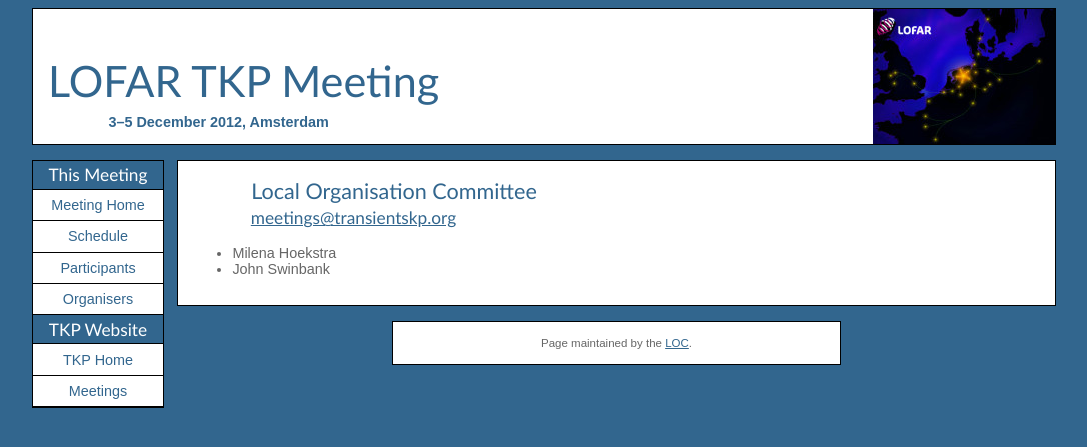
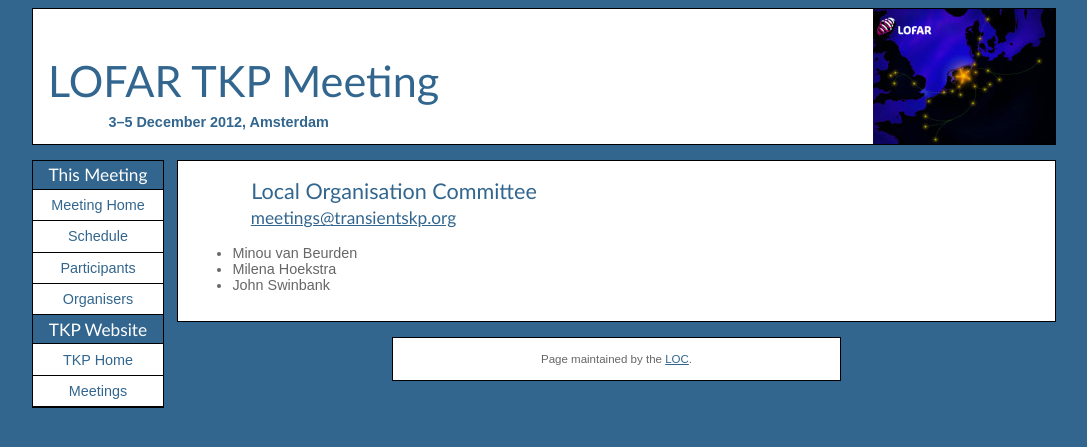
Before and after one commit to transientskp/transientskp.github.com, a Jekyll site: the page built from meetings/2012-12/organisers.html, in a window 1280 px wide. Shown: the top 447 px of the page, without its empty margins (96-1183 px from the left). Built offline with Jekyll 4.4.1, drawn with Linux system fonts in a browser that asks for light colours.

Commit message:
Add Minou to LOC

```diff
--- a/meetings/2012-12/organisers.html
+++ b/meetings/2012-12/organisers.html
@@ -9,6 +9,7 @@
 <h2><a href="mailto:meetings@transientskp.org">meetings@transientskp.org</a></h2>
 
 <ul>
+  <li>Minou van Beurden</li>
   <li>Milena Hoekstra</li>
   <li>John Swinbank</li>
 </ul>
```
